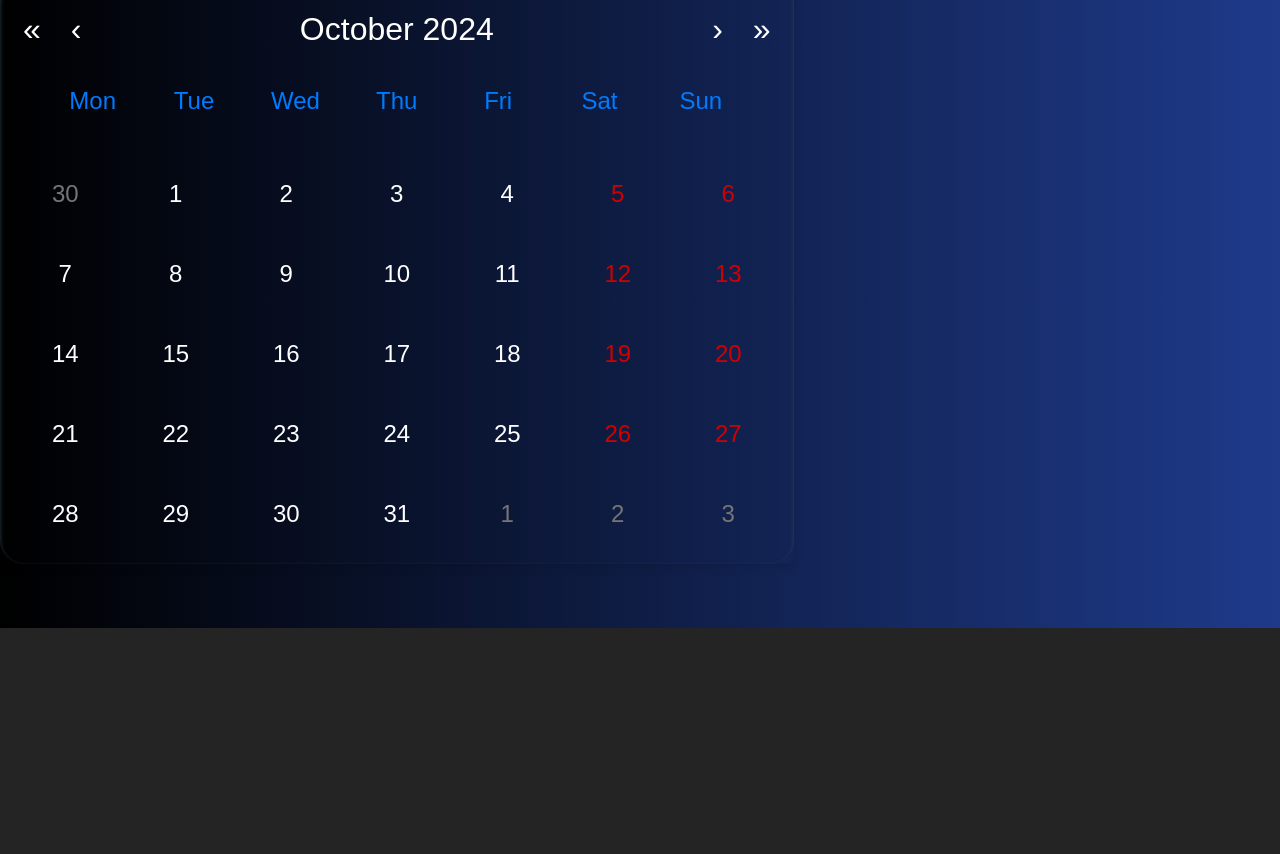
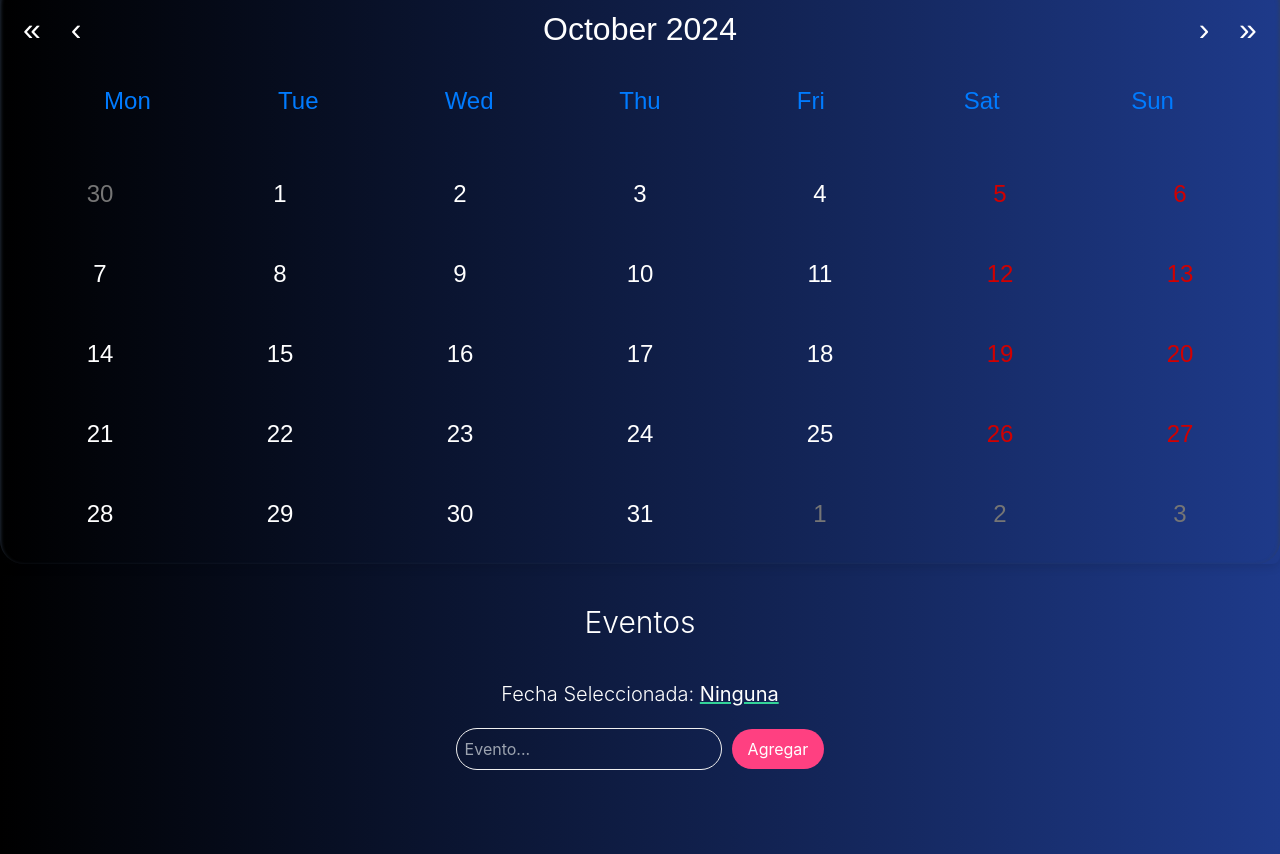
Before and after one commit to dmampel/React, a React (Vite) app: page /mycalendar in a window 1280 px wide. Shown: the part 465-1319 px from the top of the page. Before the commit the page ends 1093 px from the top, so only its background shows below. Built offline with nearby package versions, Linux system fonts and the light colour scheme.

Commit message:
mejoro calendario

```diff
--- a/src/components/BigCalendar.jsx
+++ b/src/components/BigCalendar.jsx
@@ -2,6 +2,8 @@ import React, { useState, useEffect } from "react";
 import Calendar from "react-calendar";
 import Header from './Header';
 import '../styles/calendarStyles.css';
+import { VscTrash } from "react-icons/vsc";
+import { CiEdit } from "react-icons/ci";
 
 export default function BigCalendar({ theme, handleClick }) {
     const [selectedDate, setSelectedDate] = useState(null);
@@ -12,21 +14,30 @@ export default function BigCalendar({ theme, handleClick }) {
     useEffect(() => {
         const storedEvents = JSON.parse(localStorage.getItem("events"));
         if (storedEvents) {
-            setEvents(storedEvents);
+            // Convertir las fechas que son strings de nuevo a objetos Date
+            const eventsWithDates = storedEvents.map(event => ({
+                ...event,
+                date: new Date(event.date) // Asegurarse de convertir la fecha
+            }));
+            setEvents(eventsWithDates);
         }
     }, []);
 
     // Guardar eventos en Local Storage cada vez que cambien
     useEffect(() => {
+        if (events.length > 0) {
             localStorage.setItem("events", JSON.stringify(events));
+        }
     }, [events]);
 
     const Date_Click_Fun = (date) => {
         setSelectedDate(date);
     };
+
     const Event_Data_Update = (event) => {
         setEventName(event.target.value);
     };
+
     const Create_Event_Fun = () => {
         if (selectedDate && eventName) {
             const newEvent = {
@@ -39,6 +50,7 @@ export default function BigCalendar({ theme, handleClick }) {
             setEventName("");
         }
     };
+
     const Update_Event_Fun = (eventId, newName) => {
         const updated_Events = events.map((event) => {
             if (event.id === eventId) {
@@ -51,6 +63,7 @@ export default function BigCalendar({ theme, handleClick }) {
         });
         setEvents(updated_Events);
     };
+
     const Delete_Event_Fun = (eventId) => {
         const updated_Events = events.filter((event) => event.id !== eventId);
         setEvents(updated_Events);
@@ -61,7 +74,7 @@ export default function BigCalendar({ theme, handleClick }) {
             <Header theme={theme} handleClick={handleClick} />
             <div className="app flex flex-col gap-20">
                 <h1 className="text-white font-light text-7xl text-center">Mi Calendario</h1>
-                <div className="container flex flex-row mb-16 mx-auto">
+                <div className="container flex flex-col mb-16 mx-auto">
                     <div className="calendar-container rounded-3xl text-center shadow-inner shadow-slate-700 bg-transparent">
                         <Calendar
                             value={selectedDate}
@@ -80,54 +93,60 @@ export default function BigCalendar({ theme, handleClick }) {
                             }
                         />
                     </div>
-                    <div className="event-container self-start w-[40%]">
-                        {selectedDate && (
+                    <div className="event-container mt-10 w-full">
                         <div className="event-form">
                             <h2 className="mb-10 text-3xl font-light">Eventos</h2>
-                                <p className="text-white font-light mb-5 text-xl">Fecha Seleccionada: <strong className="underline decoration-emerald-400">{selectedDate.toDateString()}</strong></p>
-                                <input className="rounded-full" type="text" placeholder="Evento..." value={eventName} onChange={Event_Data_Update} />
+                            <p className="text-white font-light mb-5 text-xl">
+                                Fecha Seleccionada: <strong className="underline decoration-emerald-400">{selectedDate ? selectedDate.toDateString() : "Ninguna"}</strong>
+                            </p>
+                            <input
+                                className="rounded-full"
+                                type="text"
+                                placeholder="Evento..."
+                                value={eventName}
+                                onChange={Event_Data_Update}
+                            />
                             <button className="create-btn rounded-full" onClick={Create_Event_Fun}>
                                 Agregar
                             </button>
                         </div>
-                        )}
-                        {events.length > 0 && selectedDate && (
+
+                        {events.length > 0 && (
                             <div className="event-list mt-10">
                                 <h2 className="mb-5 text-3xl font-light">Eventos Actuales</h2>
-                                <div className="event-cards">
-                                    {events.map((event) =>
-                                        event.date.toDateString() === selectedDate.toDateString() ? (
+                                <div className="event-cards flex flex-row">
+                                    {events.map((event) => (
                                         <div key={event.id} className="event-card rounded-3xl">
-                                                <div className="event-card-header">
+                                            <div className="event-card-body">
+                                                <p className="event-title text-xl text-white capitalize">{event.title}</p>
+                                            </div>
+                                            <div className="event-card-header gap-2">
                                                 <span className="event-date">{event.date.toDateString()}</span>
-                                                    <div className="event-actions">
+                                                <div className=" flex flex-row gap-6">
                                                     <button
-                                                            className="update-btn"
+                                                        className=" text-blue-500 text-2xl hover:scale-150 transition hover:text-blue-900"
                                                         onClick={() =>
                                                             Update_Event_Fun(
                                                                 event.id,
-                                                                    prompt("ENTER NEW TITLE"),
+                                                                prompt("Ingresa el nuevo evento"),
                                                             )
                                                         }
                                                     >
-                                                            Modificar
+                                                        <CiEdit />
                                                     </button>
                                                     <button
-                                                            className="delete-btn"
+                                                        className=" text-red-500 text-2xl hover:scale-150 transition hover:text-red-900"
                                                         onClick={() =>
                                                             Delete_Event_Fun(event.id)
                                                         }
                                                     >
-                                                            Eliminar
+                                                        <VscTrash />
                                                     </button>
                                                 </div>
                                             </div>
-                                                <div className="event-card-body">
-                                                    <p className="event-title text-xl text-white capitalize">{event.title}</p>
+
                                         </div>
-                                            </div>
-                                        ) : null,
-                                    )}
+                                    ))}
                                 </div>
                             </div>
                         )}
--- a/src/styles/calendarStyles.css
+++ b/src/styles/calendarStyles.css
@@ -332,6 +332,7 @@
 
 .event-card-header {
   display: flex;
+  flex-direction: column;
   justify-content: space-between;
   align-items: center;
   margin-bottom: 10px;
```
Lines whose indentation alone changed are shown as unchanged.
